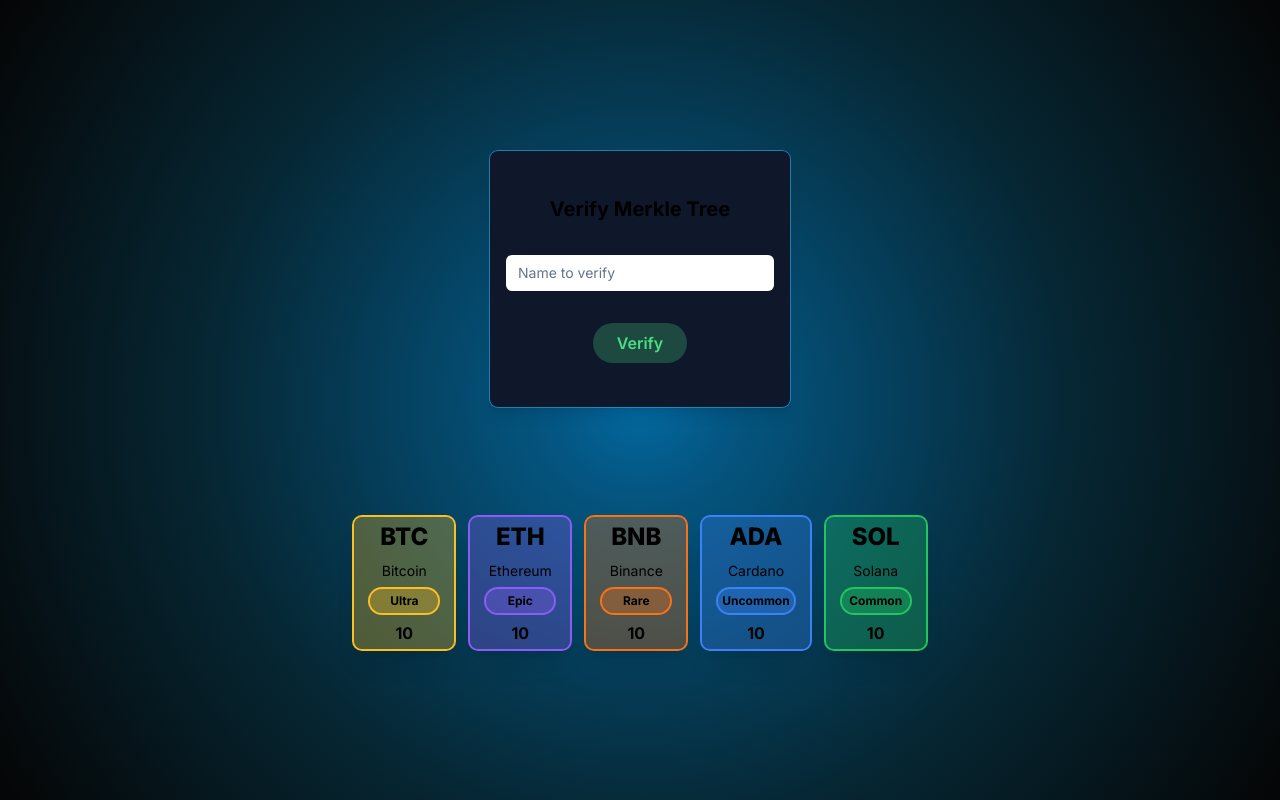
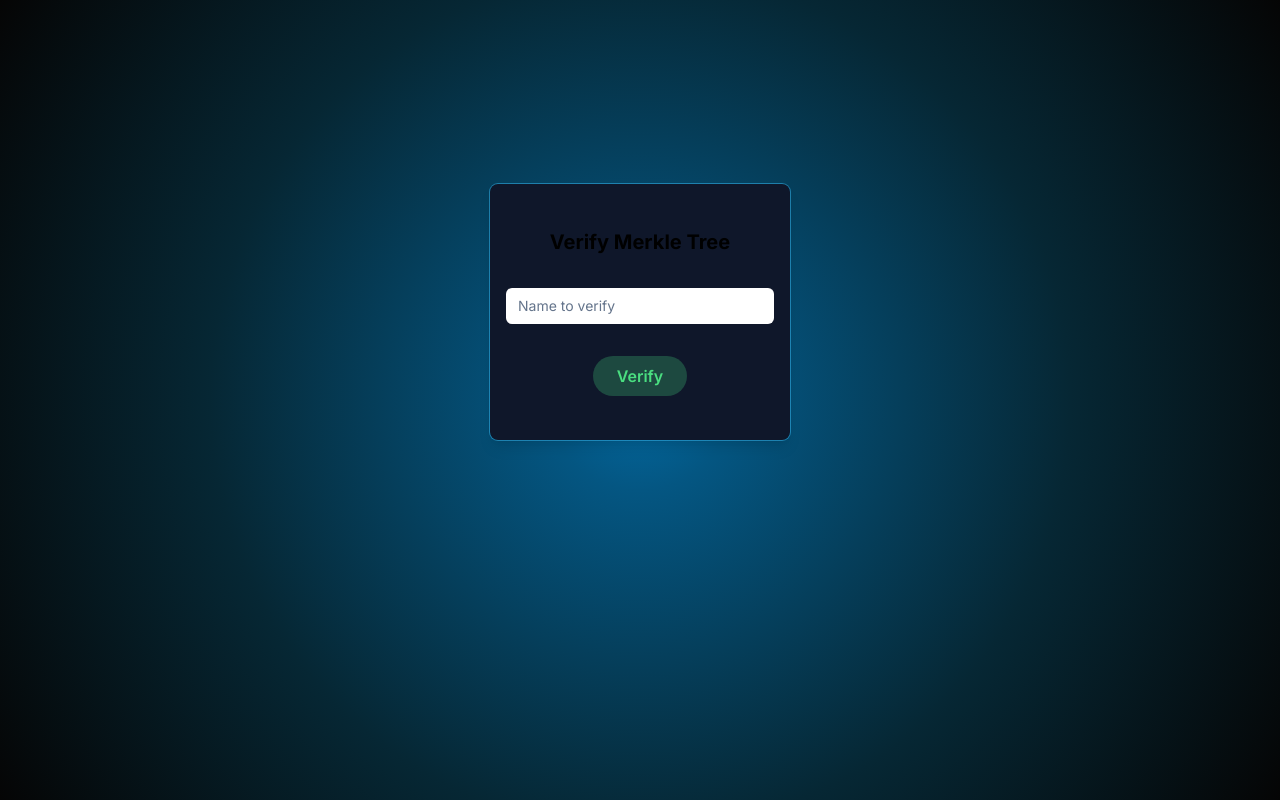
Before and after one commit to Artemides/blockchain-merkle-tree-gift, a Next.js app: page / in a window 1280 px wide. Built offline with nearby package versions, Linux system fonts and the light colour scheme.

Commit message:
list gifts dynamically

```diff
--- a/src/Components/Gift.tsx
+++ b/src/Components/Gift.tsx
@@ -7,9 +7,10 @@
   name: string;
   rarity: Rarity;
   symbol: string;
+  amount: number;
 };
 
-export const Gift = ({ name, rarity, symbol }: GiftProps) => {
+export const Gift = ({ name, rarity, symbol, amount }: GiftProps) => {
   const { rarityStyle } = giftRarityColors[rarity];
   return (
     <div
@@ -28,7 +29,7 @@
       >
         {rarity}
       </p>
-      <span className="font-bold text-center">10</span>
+      {amount && <span className="font-bold text-center">{amount}</span>}
     </div>
   );
 };
--- a/src/Components/Gifts.tsx
+++ b/src/Components/Gifts.tsx
@@ -1,15 +1,23 @@
 import React from "react";
+import { Gift as GiftItem, Rarity } from "@/utils/gifts";
 import { Gift } from "./Gift";
-import { Rarity } from "@/utils/gifts";
 
-export const Gifts = () => {
+type GiftsProps = {
+  gifts: GiftItem[];
+};
+
+export const Gifts = ({ gifts }: GiftsProps) => {
   return (
     <section id="gifts" className="flex gap-4">
-      <Gift name="Bitcoin" rarity={Rarity.Ultra} symbol={"BTC"} />
-      <Gift name="Ethereum" rarity={Rarity.Epic} symbol={"ETH"} />
-      <Gift name="Binance" rarity={Rarity.Rare} symbol={"BNB"} />
-      <Gift name="Cardano" rarity={Rarity.Uncommon} symbol={"ADA"} />
-      <Gift name="Solana" rarity={Rarity.Common} symbol={"SOL"} />
+      {gifts.map((gift) => (
+        <Gift
+          key={gift.name}
+          name={gift.name}
+          rarity={gift.rarity}
+          symbol={gift.symbol}
+          amount={gift.quantity}
+        />
+      ))}
     </section>
   );
 };
--- a/src/app/page.tsx
+++ b/src/app/page.tsx
@@ -1,7 +1,6 @@
 "use client";
-import { Gift } from "@/Components/Gift";
 import { Gifts } from "@/Components/Gifts";
-import { CoinGift, Rarity } from "@/utils/gifts";
+import { CoinGift, Gift, Rarity } from "@/utils/gifts";
 import Image from "next/image";
 
 import { FormEvent, useEffect, useState } from "react";
@@ -12,7 +11,18 @@
   const [fetching, setFetching] = useState(false);
   const [success, setSuccess] = useState(false);
   const [windowSize, setWindowSize] = useState({ width: 0, height: 0 });
-  const [gifts, setGifts] = useState<CoinGift[]>([]);
+  const [gifts, setGifts] = useState<Gift[]>([]);
+
+  useEffect(() => {
+    const retrieveGifts = () => {
+      const localStorageGifts = localStorage.getItem("gifts");
+      if (!localStorageGifts) return;
+
+      const retrievedGifts: Gift[] = JSON.parse(localStorageGifts);
+      setGifts(retrievedGifts);
+    };
+    retrieveGifts();
+  }, []);
 
   useEffect(() => {
     if (!window) return;
@@ -73,7 +83,7 @@
           Verify
         </button>
       </form>
-      <Gifts />
+      <Gifts gifts={gifts} />
     </main>
   );
 }
--- a/src/utils/gifts.ts
+++ b/src/utils/gifts.ts
@@ -12,10 +12,11 @@
   Epic = "Epic",
   Ultra = "Ultra",
 }
-type Gift = {
+export type Gift = {
   name: string;
   symbol: string;
   rarity: Rarity;
+  quantity: number;
 };
 
 type CoinGifts = { [key in CoinGift]: Gift };
@@ -25,25 +26,30 @@
     name: "Bitcoin",
     symbol: "BTC",
     rarity: Rarity.Ultra,
+    quantity: 1,
   },
   ETH: {
     name: "Ethereum",
     symbol: "ETH",
     rarity: Rarity.Epic,
+    quantity: 1,
   },
   BNB: {
     name: "Binance Coin",
     symbol: "BNB",
     rarity: Rarity.Rare,
+    quantity: 1,
   },
   ADA: {
     name: "Cardano",
     symbol: "ADA",
     rarity: Rarity.Uncommon,
+    quantity: 1,
   },
   SOL: {
     name: "Solana",
     symbol: "SOL",
     rarity: Rarity.Common,
+    quantity: 1,
   },
 };
```
